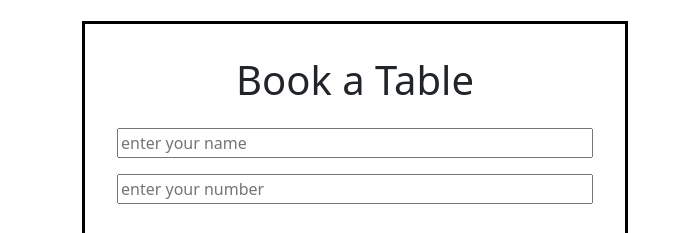
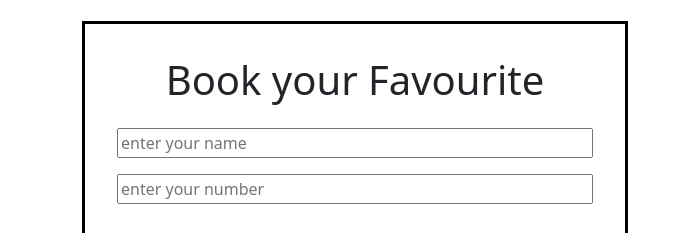
Before and after one commit to Priyanka-sahu04/Flowershop_Webpage, a plain HTML site: page index.html in a window 1280 px wide. Shown: the part 3377-3610 px from the top of the page, 0-696 px from the left. Drawn offline with nearby package versions, Linux system fonts and the light colour scheme; a web font is replaced by a local one.

Commit message:
Update index.html

```diff
--- a/index.html
+++ b/index.html
@@ -221,7 +221,7 @@
                   <div class="text-center">
                       <div class="colrow">
                           <form>
-                              <h1>Book a Table</h1>
+                              <h1>Book your Favourite</h1>
                               <input id="message" type="text" name="name" required class="box" placeholder="enter your name">
                               <input id="message" type="number" name="number" required class="box" placeholder="enter your number" min="0" max="9999999999">
                               <input id="button" type="submit" name="send" value="send message" class="btn">
```
